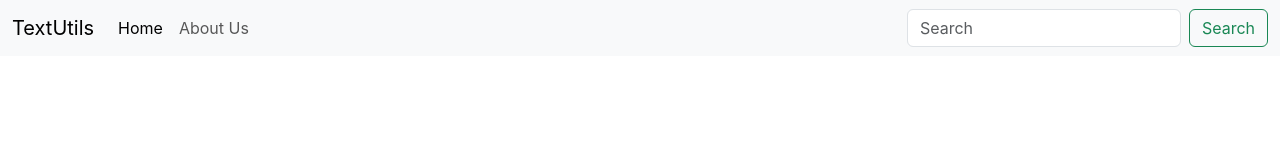
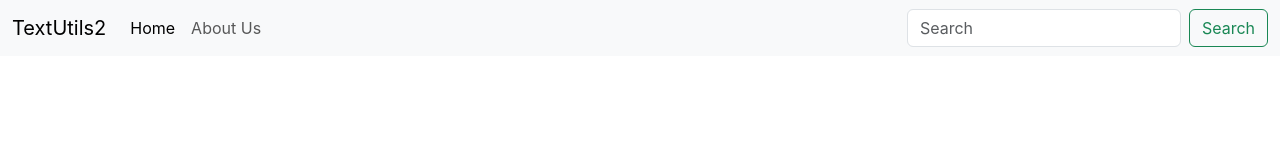
Before and after one commit to sahill-1/Text-Converter, a React (Create React App) app in the folder textutils/: page / in a window 1280 px wide. Shown: the top 160 px of the page. Built offline with nearby package versions, Linux system fonts and the light colour scheme.

Commit message:
Prop, propTypes

```diff
--- a/textutils/src/App.js
+++ b/textutils/src/App.js
@@ -1,30 +1,9 @@
 import './App.css';
-
+import Navbar from './components/Navbar';
 function App() {
   return (
     <>
-      <nav className="navbar navbar-expand-lg bg-body-tertiary">
-        <div className="container-fluid">
-          <a className="navbar-brand" href="/">TextUtils</a>
-          <button className="navbar-toggler" type="button" data-bs-toggle="collapse" data-bs-target="#navbarSupportedContent" aria-controls="navbarSupportedContent" aria-expanded="false" aria-label="Toggle navigation">
-            <span className="navbar-toggler-icon"></span>
-          </button>
-          <div className="collapse navbar-collapse" id="navbarSupportedContent">
-            <ul className="navbar-nav me-auto mb-2 mb-lg-0">
-              <li className="nav-item">
-                <a className="nav-link active" aria-current="page" href="/">Home</a>
-              </li>
-              <li className="nav-item">
-                <a className="nav-link" href="/">About Us</a>
-              </li>
-            </ul>
-            <form className="d-flex" role="search">
-              <input className="form-control me-2" type="search" placeholder="Search" aria-label="Search"/>
-                <button className="btn btn-outline-success" type="submit">Search</button>
-            </form>
-          </div>
-        </div>
-      </nav>
+      <Navbar title="TextUtils2"/>
     </>
   );
 }
--- /dev/null
+++ b/textutils/src/components/Navbar.js
@@ -0,0 +1,38 @@
+import React from 'react';
+import  PropTypes  from 'prop-types';
+const Navbar = (props) => {
+  return (
+    <nav className="navbar navbar-expand-lg bg-body-tertiary">
+        <div className="container-fluid">
+          <a className="navbar-brand" href="/">{props.title}</a>
+          <button className="navbar-toggler" type="button" data-bs-toggle="collapse" data-bs-target="#navbarSupportedContent" aria-controls="navbarSupportedContent" aria-expanded="false" aria-label="Toggle navigation">
+            <span className="navbar-toggler-icon"></span>
+          </button>
+          <div className="collapse navbar-collapse" id="navbarSupportedContent">
+            <ul className="navbar-nav me-auto mb-2 mb-lg-0">
+              <li className="nav-item">
+                <a className="nav-link active" aria-current="page" href="/">Home</a>
+              </li>
+              <li className="nav-item">
+                <a className="nav-link" href="/">About Us</a>
+              </li>
+            </ul>
+            <form className="d-flex" role="search">
+                <input className="form-control me-2" type="search" placeholder="Search" aria-label="Search"/>
+                <button className="btn btn-outline-success" type="submit">Search</button>
+            </form>
+          </div>
+        </div>
+      </nav>
+  )
+}
+
+export default Navbar
+
+Navbar.propTypes = {
+    title : PropTypes.string.isRequired
+}
+// Default Props
+// Navbar.defaultProps = {
+//     title : "Set Title Here"
+// };
```
